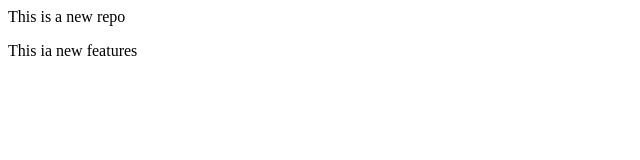
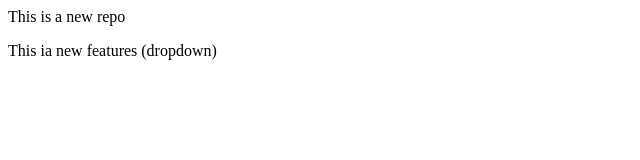
Before and after one commit to Avani3112/LocalRepo, a plain HTML site: page index.html in a window 1280 px wide. Shown: the full height of the page, 0-640 px from the left. Drawn offline with Linux system fonts and the light colour scheme.

```diff
--- a/index.html
+++ b/index.html
@@ -1,2 +1,2 @@
 <p> This is a new repo</p>
-<p> This ia new features</p>
+<p> This ia new features (dropdown) </p>
```
